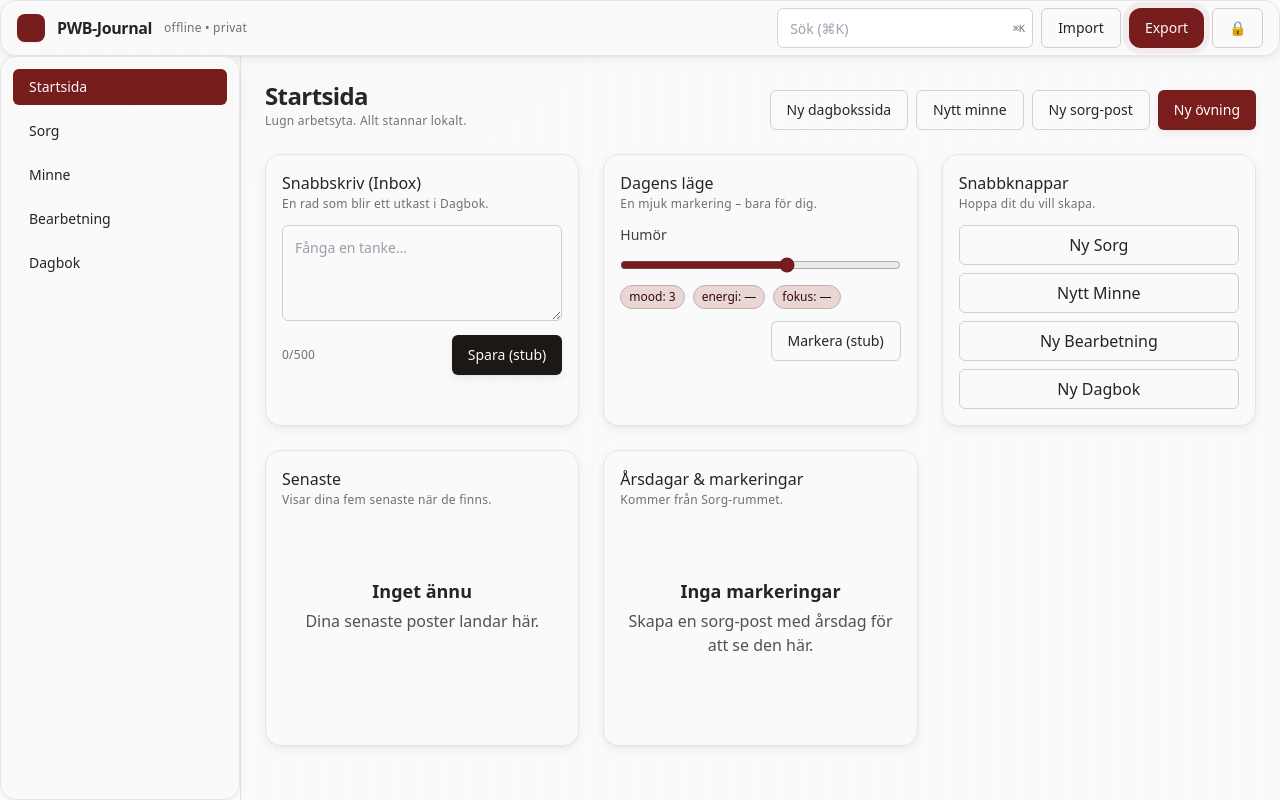
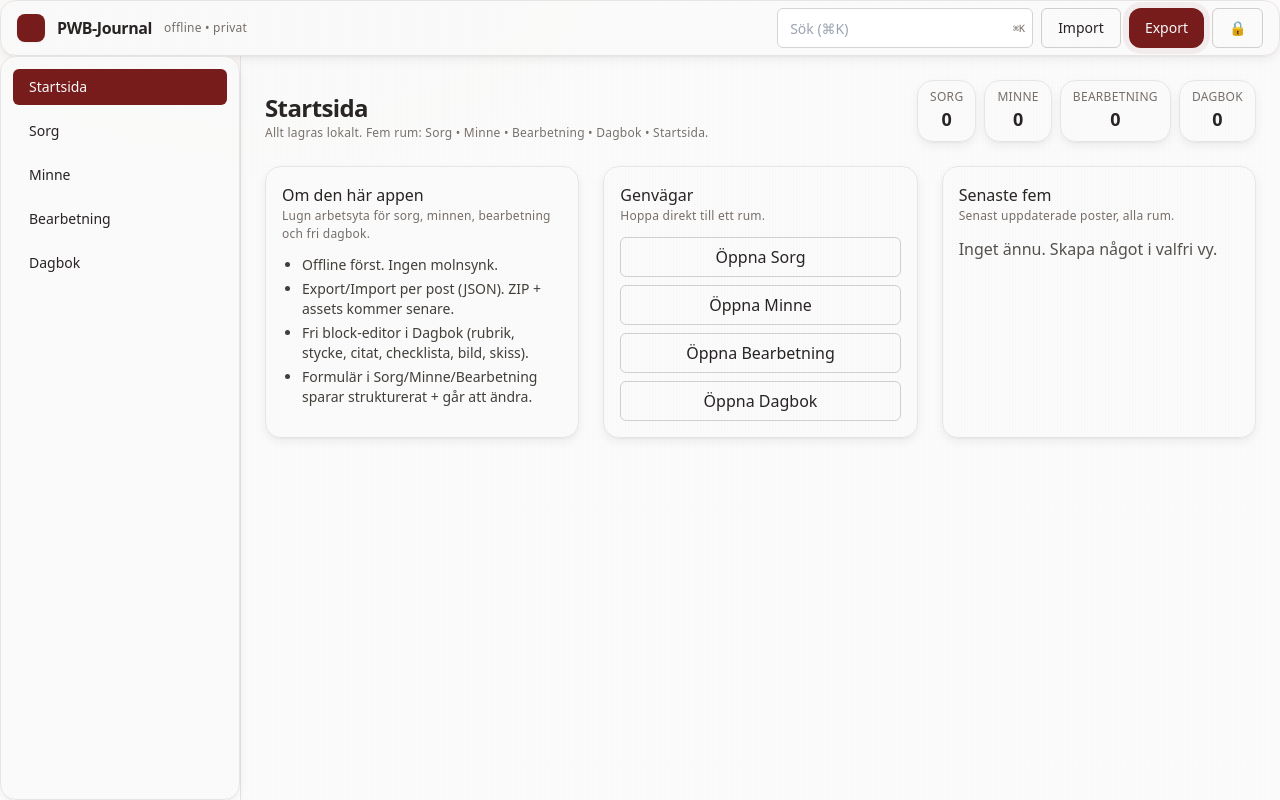
Before and after one commit to RobynT98/pwb-journal, a React (Vite) app: page /#/ in a window 1280 px wide. Built offline with nearby package versions, Linux system fonts and the light colour scheme.

Commit message:
Update Home.tsx

```diff
--- a/src/pages/Home.tsx
+++ b/src/pages/Home.tsx
@@ -1,95 +1,87 @@
 import { Link } from "react-router-dom";
-import EmptyState from "@/components/EmptyState";
-import { useState } from "react";
+import { usePages } from "@/hooks/usePages";
 
 /**
- * Startsida – lugn överblick.
- * Allt är “tomt” logiskt – vi wire:ar bara UI:t.
- * Sen kopplar vi spar/last till local/Tauri.
+ * Startsida – ren, lugn presentation.
+ * Ingen input/spara här. Visar genvägar + senaste fem poster (alla typer).
  */
 export default function Home() {
-  const [quickText, setQuickText] = useState("");
-  const [mood, setMood] = useState<number>(3);
+  const { pages } = usePages(); // alla typer
+  const latest = pages.slice(0, 5);
+
+  const counts = {
+    sorg: pages.filter(p => p.kind === "sorg").length,
+    minne: pages.filter(p => p.kind === "minne").length,
+    bearbetning: pages.filter(p => p.kind === "bearbetning").length,
+    journal: pages.filter(p => p.kind === "journal").length,
+  };
 
   return (
     <div className="space-y-6">
+      {/* Intro */}
       <header className="flex items-end justify-between">
         <div>
           <h2 className="text-2xl font-semibold tracking-tight">Startsida</h2>
-          <p className="meta">Lugn arbetsyta. Allt stannar lokalt.</p>
+          <p className="meta">Allt lagras lokalt. Fem rum: Sorg • Minne • Bearbetning • Dagbok • Startsida.</p>
         </div>
         <div className="flex gap-2">
-          <Link to="/journal" className="btn-outline">Ny dagbokssida</Link>
-          <Link to="/minne" className="btn-outline">Nytt minne</Link>
-          <Link to="/sorg" className="btn-outline">Ny sorg-post</Link>
-          <Link to="/bearbetning" className="btn-accent">Ny övning</Link>
+          <Stat label="Sorg" value={counts.sorg} to="/sorg" />
+          <Stat label="Minne" value={counts.minne} to="/minne" />
+          <Stat label="Bearbetning" value={counts.bearbetning} to="/bearbetning" />
+          <Stat label="Dagbok" value={counts.journal} to="/journal" />
         </div>
       </header>
 
-      {/* Widgets */}
       <div className="grid gap-6 md:grid-cols-2 lg:grid-cols-3">
-        {/* Snabbskriv */}
-        <Widget title="Snabbskriv (Inbox)" subtitle="En rad som blir ett utkast i Dagbok.">
-          <textarea
-            className="textarea"
-            placeholder="Fånga en tanke…"
-            value={quickText}
-            onChange={(e) => setQuickText(e.target.value)}
-          />
-          <div className="mt-2 flex items-center justify-between">
-            <span className="meta">{quickText.length}/500</span>
-            <button className="btn-primary">Spara (stub)</button>
+        {/* Presentation */}
+        <Widget title="Om den här appen" subtitle="Lugn arbetsyta för sorg, minnen, bearbetning och fri dagbok.">
+          <ul className="list-disc pl-5 text-sm text-stone-700 space-y-1">
+            <li>Offline först. Ingen molnsynk.</li>
+            <li>Export/Import per post (JSON). ZIP + assets kommer senare.</li>
+            <li>Fri block-editor i Dagbok (rubrik, stycke, citat, checklista, bild, skiss).</li>
+            <li>Formulär i Sorg/Minne/Bearbetning sparar strukturerat + går att ändra.</li>
+          </ul>
+        </Widget>
+
+        {/* Genvägar */}
+        <Widget title="Genvägar" subtitle="Hoppa direkt till ett rum.">
+          <div className="grid gap-2">
+            <Quick to="/sorg">Öppna Sorg</Quick>
+            <Quick to="/minne">Öppna Minne</Quick>
+            <Quick to="/bearbetning">Öppna Bearbetning</Quick>
+            <Quick to="/journal">Öppna Dagbok</Quick>
           </div>
         </Widget>
 
-        {/* Dagens läge */}
-        <Widget title="Dagens läge" subtitle="En mjuk markering – bara för dig.">
-          <div className="grid gap-3">
-            <label className="label">Humör</label>
-            <input
-              type="range"
-              min={0}
-              max={5}
-              value={mood}
-              onChange={(e) => setMood(parseInt(e.target.value))}
-              className="w-full accent-[var(--accent)]"
-            />
-            <div className="flex items-center gap-2">
-              <span className="badge">mood: {mood}</span>
-              <span className="badge">energi: —</span>
-              <span className="badge">fokus: —</span>
-            </div>
-            <div className="flex justify-end">
-              <button className="btn-outline">Markera (stub)</button>
-            </div>
-          </div>
-        </Widget>
-
-        {/* Snabbknappar */}
-        <Widget title="Snabbknappar" subtitle="Hoppa dit du vill skapa.">
-          <div className="grid gap-2">
-            <Quick to="/sorg">Ny Sorg</Quick>
-            <Quick to="/minne">Nytt Minne</Quick>
-            <Quick to="/bearbetning">Ny Bearbetning</Quick>
-            <Quick to="/journal">Ny Dagbok</Quick>
-          </div>
-        </Widget>
-
-        {/* Senaste */}
-        <Widget title="Senaste" subtitle="Visar dina fem senaste när de finns.">
-          <EmptyState title="Inget ännu" hint="Dina senaste poster landar här." />
-        </Widget>
-
-        {/* Årsdagar & markeringar */}
-        <Widget title="Årsdagar & markeringar" subtitle="Kommer från Sorg-rummet.">
-          <EmptyState title="Inga markeringar" hint="Skapa en sorg-post med årsdag för att se den här." />
+        {/* Senaste fem */}
+        <Widget title="Senaste fem" subtitle="Senast uppdaterade poster, alla rum.">
+          {latest.length === 0 ? (
+            <p className="text-stone-600">Inget ännu. Skapa något i valfri vy.</p>
+          ) : (
+            <ul className="space-y-2">
+              {latest.map((p) => (
+                <li key={p.id} className="rounded-lg border border-stone-200 bg-white p-3 hover:shadow-sm transition">
+                  <div className="flex items-start justify-between gap-2">
+                    <div>
+                      <div className="font-medium line-clamp-1">{p.title || "(utan titel)"}</div>
+                      <div className="meta">{new Date(p.updatedAt).toLocaleString()}</div>
+                    </div>
+                    <span className="badge">{p.kind}</span>
+                  </div>
+                  <div className="mt-2">
+                    <GoTo kind={p.kind} />
+                  </div>
+                </li>
+              ))}
+            </ul>
+          )}
         </Widget>
       </div>
     </div>
   );
 }
 
-/* --- Små hjälpare --- */
+/* --- Hjälpare/mini-komponenter --- */
 function Widget({
   title,
   subtitle,
@@ -118,3 +110,24 @@ function Quick({ to, children }: { to: string; children: React.ReactNode }) {
     </Link>
   );
 }
+
+function Stat({ label, value, to }: { label: string; value: number; to: string }) {
+  return (
+    <Link to={to} className="card-paper px-3 py-2 text-center lift focus-ring">
+      <div className="text-xs uppercase tracking-wide text-stone-500">{label}</div>
+      <div className="text-lg font-semibold">{value}</div>
+    </Link>
+  );
+}
+
+function GoTo({ kind }: { kind: "sorg" | "minne" | "bearbetning" | "journal" }) {
+  const path = `/${kind}`;
+  const label =
+    kind === "sorg" ? "Öppna i Sorg" :
+    kind === "minne" ? "Öppna i Minne" :
+    kind === "bearbetning" ? "Öppna i Bearbetning" :
+    "Öppna i Dagbok";
+  return (
+    <Link to={path} className="btn-outline inline-flex">{label}</Link>
+  );
+}
```
